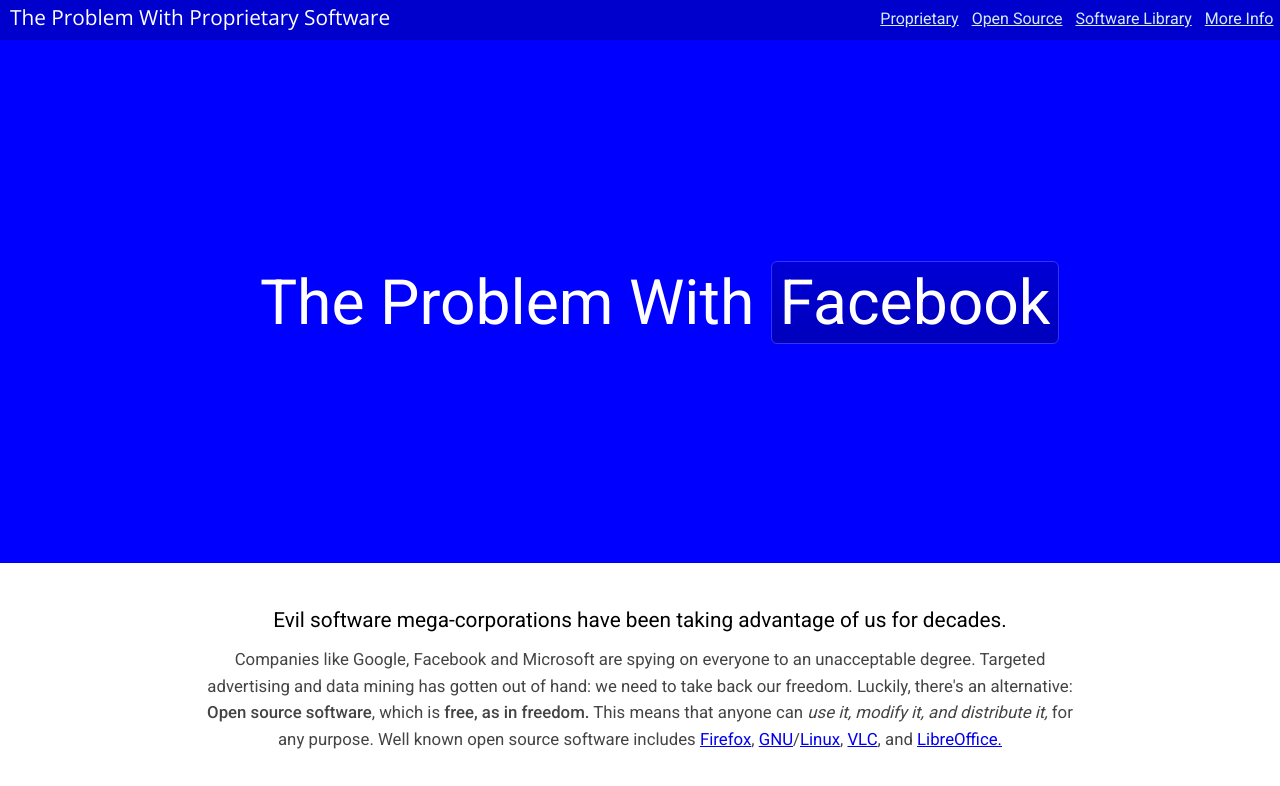
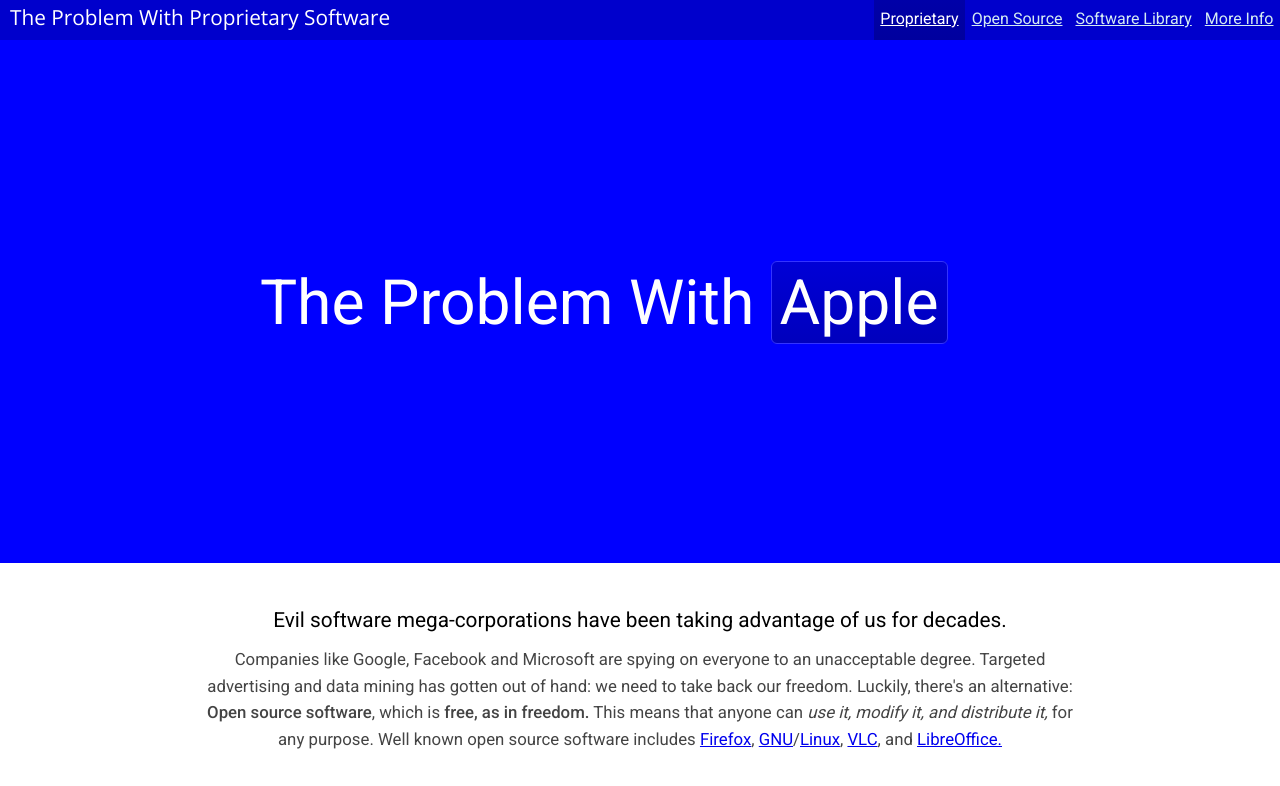
Before and after one commit to PeterMader/OpenSource, a website: page index.html in a window 1280 px wide. Shown: the top 786 px of the page. Drawn offline with nearby package versions, Linux system fonts and the light colour scheme.

Commit message:
Scrolling now makes the active section get automatically highlighted

```diff
--- a/index.js
+++ b/index.js
@@ -20,3 +20,36 @@
 		slideshows[i].innerText = corporations[index];
 	}
 }, 2000);
+
+var highlighted = 0;
+
+function setHash (hash) {
+	if(history.pushState) {
+		history.pushState(null, null, '#'+hash);
+	} else {
+		location.hash = '#'+hash;
+	}
+}
+setHash('/proprietary-software/');
+document.querySelector('header nav a').classList.add('active');
+
+document.addEventListener('scroll', function () {
+	if (document.getElementById('/more-info/').getBoundingClientRect().y < 100) {
+		highlighted = 3;
+		setHash('/more-info/');
+	} else if (document.getElementById('/free-software-library/').getBoundingClientRect().y < 100) {
+		highlighted = 2;
+		setHash('/free-software-library/');
+	} else if (document.getElementById('/open-source/').getBoundingClientRect().y < 100) {
+		highlighted = 1;
+		setHash('/open-source/');
+	} else if (document.getElementById('/proprietary-software/').getBoundingClientRect().y < 100) {
+		highlighted = 0;
+		setHash('/proprietary-software/');
+	}
+
+	for (el of Array.from(document.querySelectorAll('header nav a'))) {
+		el.classList.remove('active');
+	}
+	document.querySelectorAll('header nav a')[highlighted].classList.add('active');
+})
--- a/index.scss
+++ b/index.scss
@@ -8,8 +8,8 @@
 
 $nav-link-color: lighten(lightblue, 10%);
 $nav-link-padding: ($nav-height - 18px) / 2;
-$nav-link-hover-color: lighten($nav-link-color, 15%);
-$nav-link-hover-background: darken($nav-background-color, 5%);
+$nav-link-hover-color: lighten($nav-link-color, 20%);
+$nav-link-hover-background: darken($nav-background-color, 8%);
 
 $header-background-color: $base-color;
 $header-text-color: white;
@@ -103,7 +103,7 @@
 			padding-top: $nav-link-padding - 1px;
 			padding-bottom: $nav-link-padding + 1px;
 
-			&:hover {
+			&:hover, &.active {
 				background: $nav-link-hover-background;
 				background: linear-gradient(to bottom, lighten($nav-link-hover-background, 1%) 0%, darken($nav-link-hover-background, 1%) 100%);
 				color: $nav-link-hover-color;
```
Also changed, not shown: index.css.
